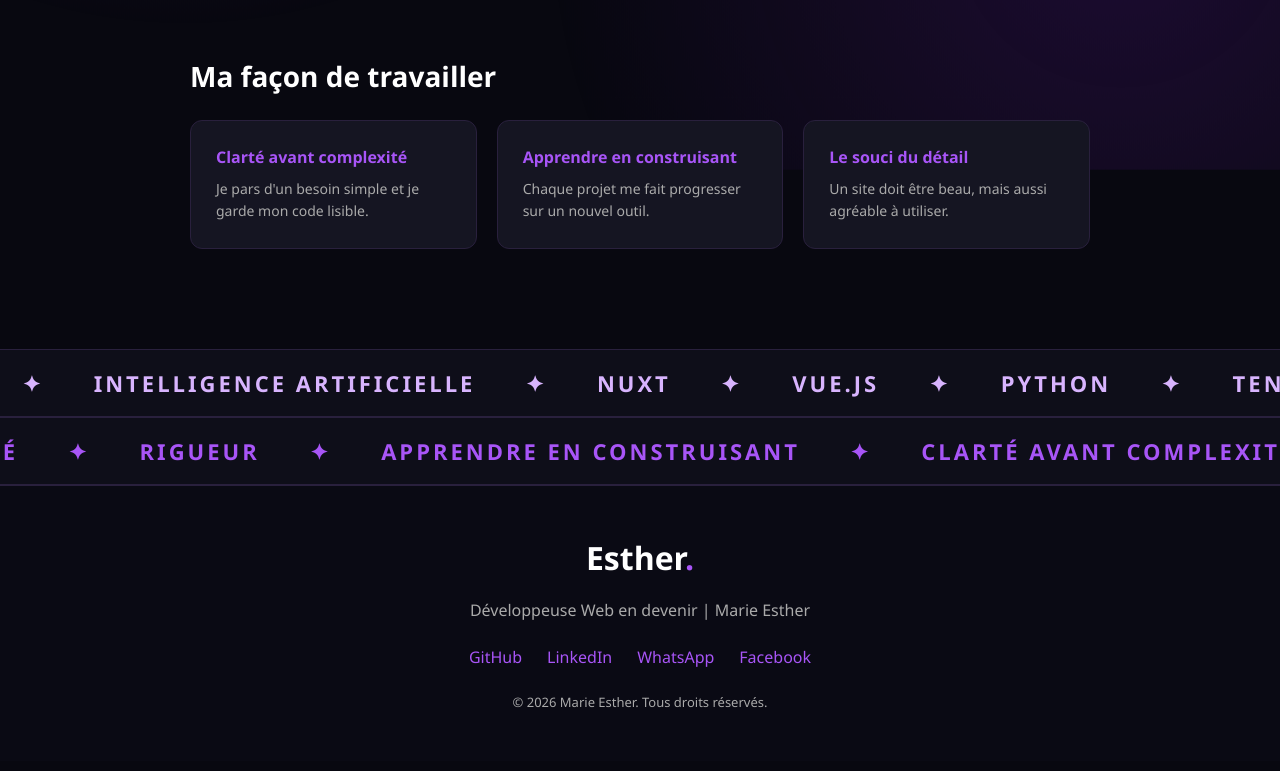
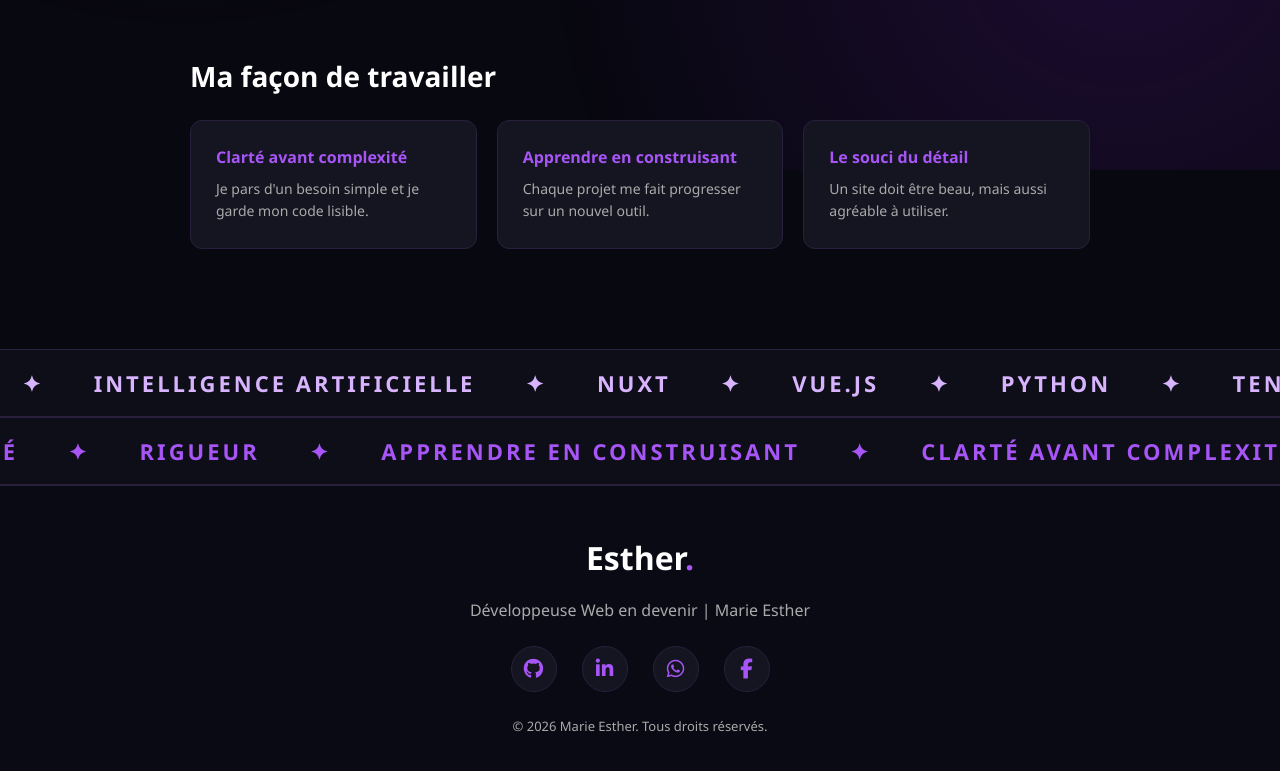
Before and after one commit to Tresor82/portfolio, a plain HTML site: page apropos.html in a window 1280 px wide. Shown: the part 639-1410 px from the top of the page. Drawn offline with Linux system fonts and the light colour scheme.

Commit message:
Icônes sociales et aperçu du lien

```diff
--- a/apropos.html
+++ b/apropos.html
@@ -5,6 +5,14 @@
     <meta name="viewport" content="width=device-width, initial-scale=1.0">
     <title data-i18n="title_about">À propos | Marie Esther</title>
     <link rel="stylesheet" href="style.css">
+        <meta name="description" content="Portfolio de Marie Esther, étudiante en systèmes informatiques et logiciels à HECM. Développement web, intelligence artificielle, Nuxt, Vue.js, Python.">
+
+    <meta property="og:type" content="website">
+    <meta property="og:title" content="Marie Esther | Développeuse Web">
+    <meta property="og:description" content="Étudiante en systèmes informatiques et logiciels à HECM. Découvrez mes projets web et d'intelligence artificielle.">
+    <meta property="og:image" content="https://portfolio-marie-esther.vercel.app/og-image.png">
+    <meta property="og:url" content="https://portfolio-marie-esther.vercel.app/">
+    <meta name="twitter:card" content="summary_large_image">
 </head>
 
 <body>
--- a/script.js
+++ b/script.js
@@ -282,3 +282,31 @@ document.querySelectorAll(".lang-btn").forEach(btn => {
 });
 
 applyLang(currentLang);
+
+
+// ICÔNES DES RÉSEAUX SOCIAUX
+
+const iconStyles = document.createElement("link");
+iconStyles.rel = "stylesheet";
+iconStyles.href = "https://cdnjs.cloudflare.com/ajax/libs/font-awesome/6.5.1/css/all.min.css";
+document.head.appendChild(iconStyles);
+
+const socialIcons = {
+    "github.com": "fa-github",
+    "linkedin.com": "fa-linkedin-in",
+    "wa.me": "fa-whatsapp",
+    "facebook.com": "fa-facebook-f"
+};
+
+document.querySelectorAll(".social-links a").forEach(link => {
+    const host = new URL(link.href).hostname.replace("www.", "");
+    const icon = socialIcons[host];
+
+    if (icon) {
+        const name = link.textContent.trim();
+        link.setAttribute("aria-label", name);
+        link.setAttribute("title", name);
+        link.innerHTML = '<i class="fa-brands ' + icon + '"></i>';
+        link.classList.add("social-icon");
+    }
+});
--- a/style.css
+++ b/style.css
@@ -1058,3 +1058,25 @@ body::before {
     background: #a855f7;
     color: white;
 }
+
+/* ICÔNES DES RÉSEAUX SOCIAUX */
+
+.social-links a.social-icon {
+    width: 46px;
+    height: 46px;
+    display: flex;
+    align-items: center;
+    justify-content: center;
+    background: #151522;
+    border: 1px solid #29203d;
+    border-radius: 50%;
+    font-size: 20px;
+}
+
+.social-links a.social-icon:hover {
+    background: #a855f7;
+    color: white;
+    border-color: #a855f7;
+    transform: translateY(-3px);
+    box-shadow: 0 0 20px rgba(168, 85, 247, 0.4);
+}
```
Also changed, not shown: competences.html (+8 -0 lines), contact.html (+8 -0 lines), index.html (+8 -0 lines), projets.html (+8 -0 lines), og-image.png (added).
